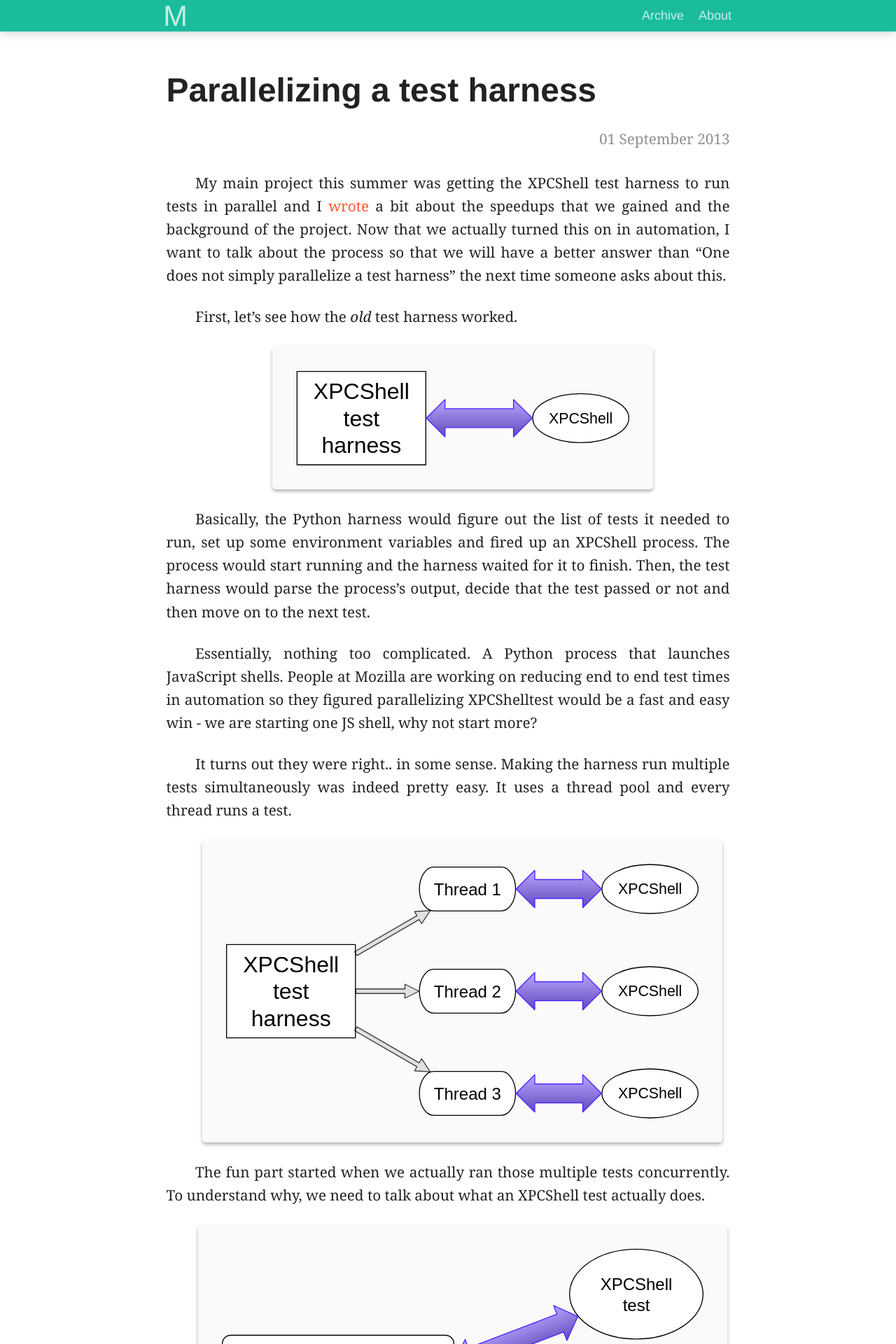
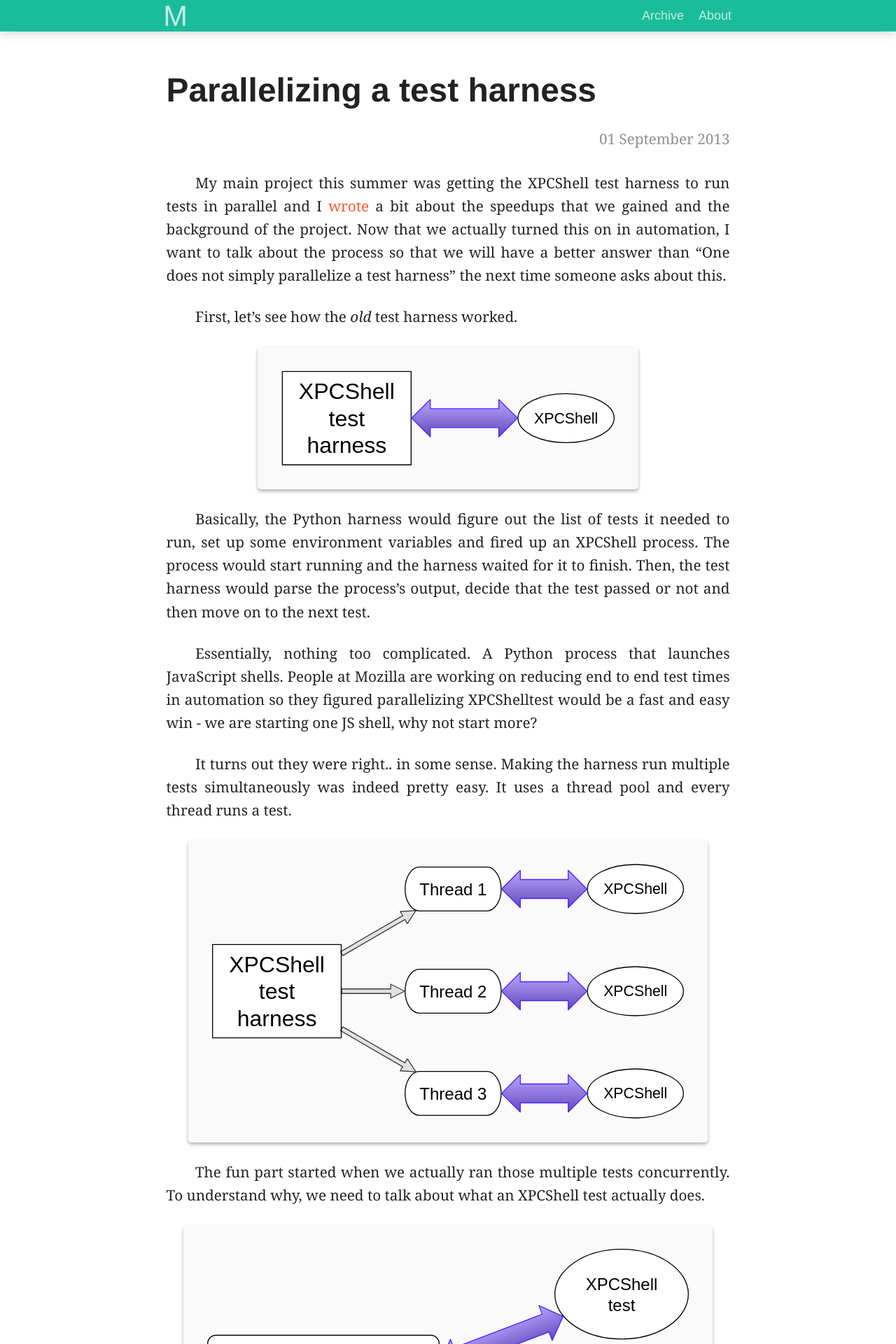
Before and after one commit to mihneadb/mihneadb.github.io, a Jekyll site: the page built from _posts/2013-08-31-parallelizing-a-test-harness.markdown, in a window 1280 px wide. Shown: the top 1920 px of the page at 70% size. Built offline with Jekyll 4.4.1, drawn with Linux system fonts in a browser that asks for light colours; Markdown is read by kramdown in place of the engine named in the settings; comment, search, counter and statistics services are not loaded.

Commit message:
properly center img

```diff
--- a/_posts/2013-08-31-parallelizing-a-test-harness.markdown
+++ b/_posts/2013-08-31-parallelizing-a-test-harness.markdown
@@ -13,7 +13,7 @@ a test harness" the next time someone asks about this.
 
 First, let's see how the _old_ test harness worked.
 
-<p class="text-center">
+<p class="text-center img">
 <img src="/img/parallelizing-a-test-harness/parxpc4.svg" alt="Old harness diagram">
 </p>
 
@@ -33,7 +33,7 @@ It turns out they were right.. in some sense. Making the harness run multiple
 tests simultaneously was indeed pretty easy. It uses a thread pool and
 every thread runs a test.
 
-<p class="text-center">
+<p class="text-center img">
 <img src="/img/parallelizing-a-test-harness/parxpc3.svg" alt="New harness diagram">
 </p>
 
@@ -41,7 +41,7 @@ The fun part started when we
 actually ran those multiple tests concurrently. To understand why, we need
 to talk about what an XPCShell test actually does.
 
-<p class="text-center">
+<p class="text-center img">
 <img src="/img/parallelizing-a-test-harness/parxpc1.svg" alt="Old test environment diagram">
 </p>
 
@@ -86,7 +86,7 @@ _%PORT%_ with the actual port number that they used.
 After all these changes, all tests ended up with their own sandbox that they
 could safely alter without breaking other running tests.
 
-<p class="text-center">
+<p class="text-center img">
 <img src="/img/parallelizing-a-test-harness/parxpc2.svg" alt="New test environment diagram">
 </p>
 
@@ -165,6 +165,6 @@ us a lot of time!
 
 P.S.: Here's how the bug dependency graph looks like for the whole thing!
 
-<p class="text-center">
+<p class="text-center img">
 <a href="/img/parallelizing-a-test-harness/deps.png"><img src="/img/parallelizing-a-test-harness/deps.png" alt="Bug dependency graph"></a>
 </p>
--- a/css/default.css
+++ b/css/default.css
@@ -94,7 +94,7 @@ pre {
     text-align: justify;
 }
 
-.post p {
+.post p:not(.img) {
     text-indent: 2em;
 }
 
```
